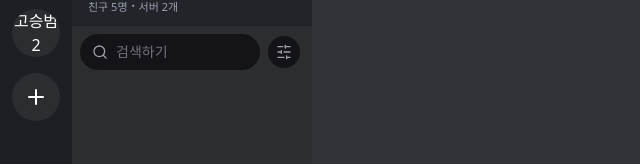
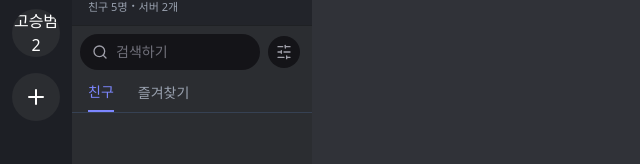
Before and after one commit to ssg4262/BTGG, a React (Vite) app: page /1 in a window 1280 px wide. Shown: the part 149-313 px from the top of the page, without its empty margins (0-640 px from the left). Built offline with nearby package versions, Linux system fonts and the light colour scheme.

Commit message:
feat : Tabs component add

```diff
--- a/src/components/sidebar/main/MainServerSideBar.tsx
+++ b/src/components/sidebar/main/MainServerSideBar.tsx
@@ -1,16 +1,22 @@
 "use client";
 import {UserInfo} from "@/components/user/UserInfo.tsx";
 import {SearchBar} from "@/components/ui/SearchBar.tsx";
+import {Tabs} from "@/components/ui/Tabs.tsx";
 
+const tabItems = [
+    { id: "people", label: "친구" },
+    { id: "latest", label: "즐겨찾기" },
+];
 export const MainServerSideBar = () => {
     return (
         <div className="w-60 h-screen rounded-tl-2xl bg-[rgb(43,45,49)] text-white flex flex-col">
             {/*user info*/}
                 <UserInfo/>
             {/*user info*/}
-            <div className="m-2">
+            <div className="m-2 mb-1">
             <SearchBar/>
             </div>
+            <Tabs tabs={tabItems}/>
         </div>
     )
 }
--- /dev/null
+++ b/src/components/ui/Tabs.tsx
@@ -0,0 +1,38 @@
+import { useState } from "react";
+
+type Tab = {
+    id: string;
+    label: string;
+};
+
+type TabsProps = {
+    tabs: Tab[];
+    onTabChange?: (tabId: string) => void;
+};
+
+export const Tabs = ({ tabs, onTabChange }: TabsProps) => {
+    const [activeTab, setActiveTab] = useState(tabs[0]?.id || "");
+
+    const handleClick = (tabId: string) => {
+        setActiveTab(tabId);
+        onTabChange?.(tabId);
+    };
+
+    return (
+        <div className="border-b border-gray-700 flex space-x-6 px-4">
+            {tabs.map((tab) => (
+                <button
+                    key={tab.id}
+                    onClick={() => handleClick(tab.id)}
+                    className={`py-2 text-sm font-medium ${
+                        activeTab === tab.id
+                            ? "text-indigo-400 border-b-2 border-indigo-400"
+                            : "text-gray-400 hover:text-gray-200"
+                    }`}
+                >
+                    {tab.label}
+                </button>
+            ))}
+        </div>
+    );
+}
```
